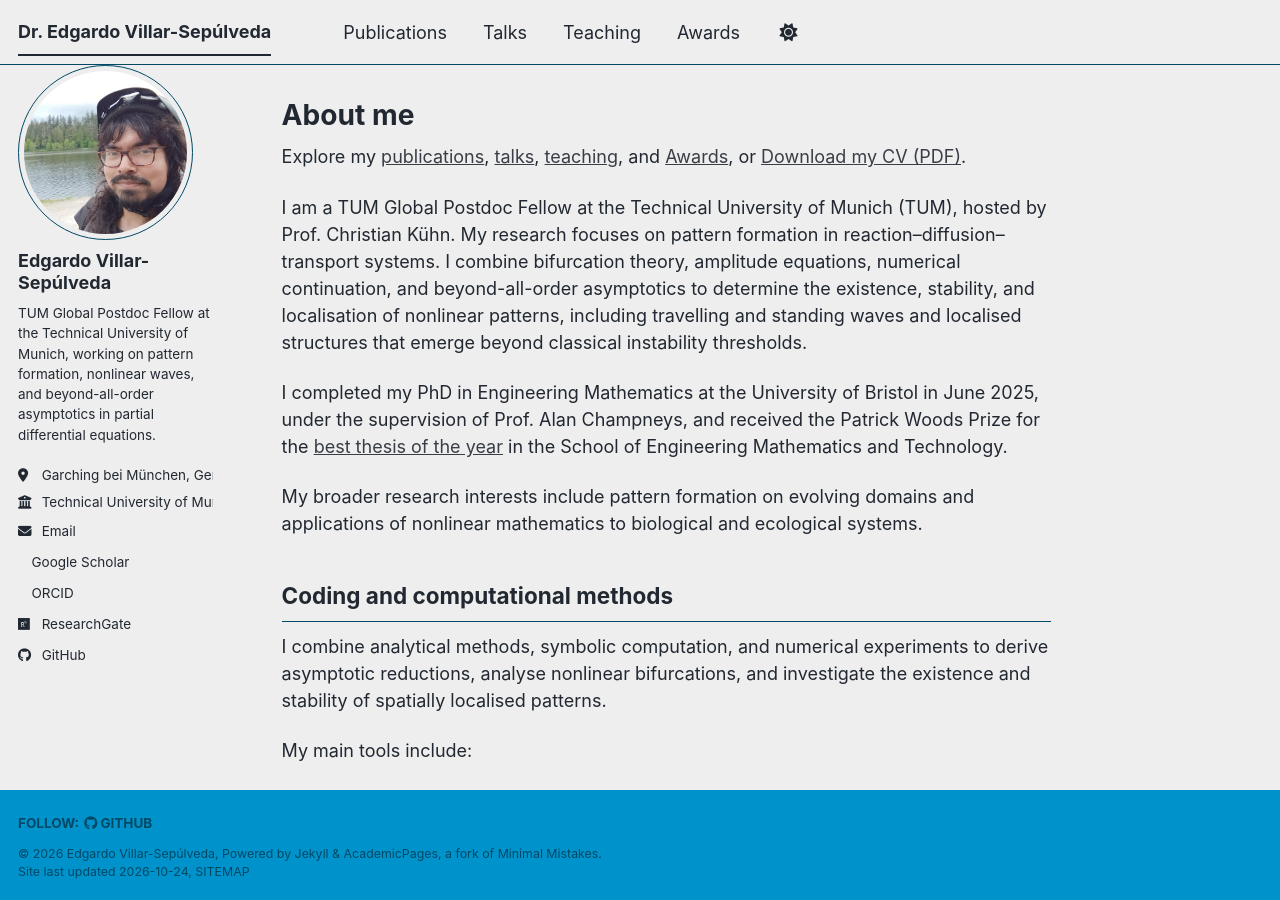
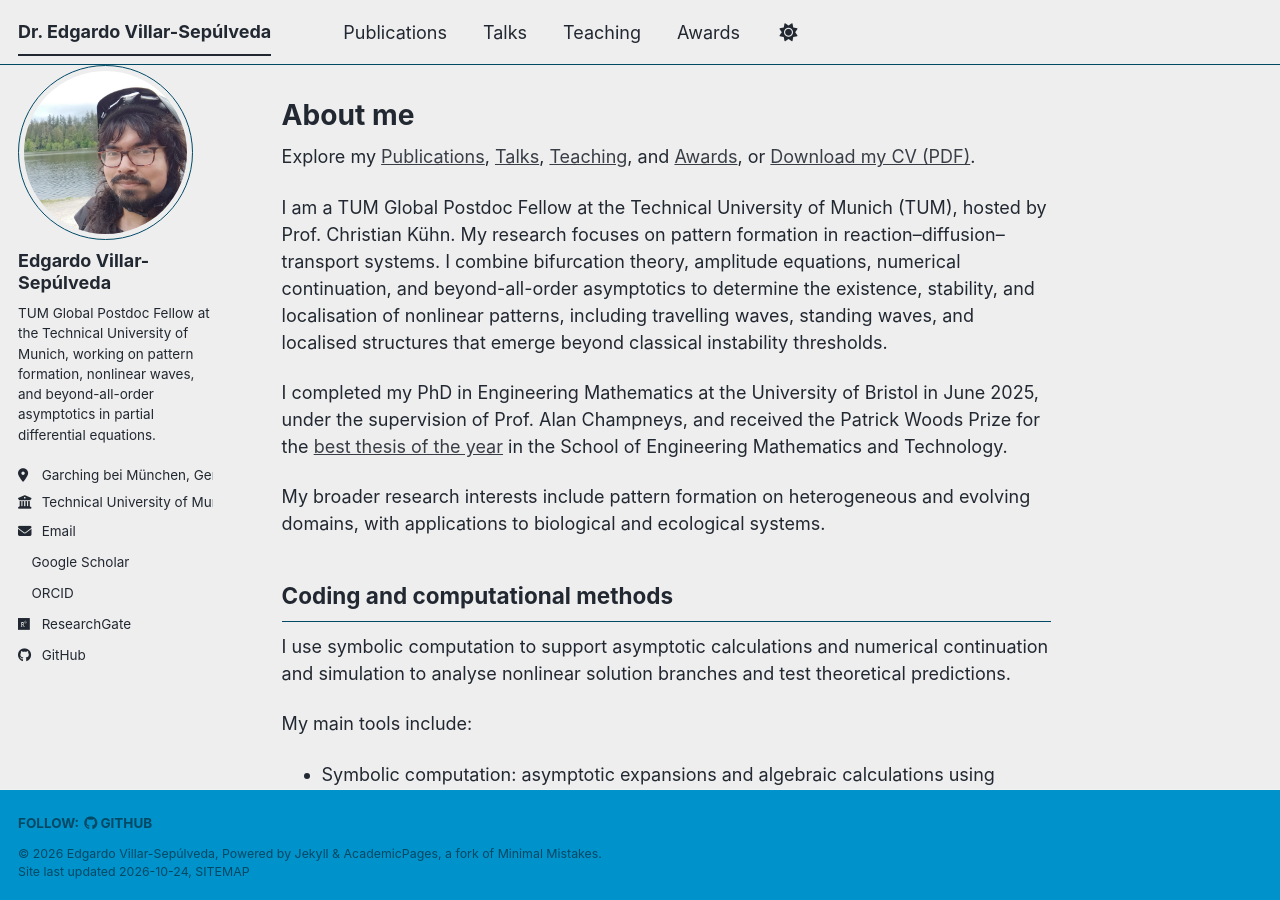
Before and after one commit to edgardeitor/edgardeitor.github.io, a Jekyll site: the page built from _pages/about.md, in a window 1280 px wide and 900 px high. Built offline with Jekyll 4.4.1, drawn with Linux system fonts in a browser that asks for light colours; a style sheet for code colours, icons or effects is not loaded.

Commit message:
Updating information

```diff
--- a/_pages/about.md
+++ b/_pages/about.md
@@ -7,17 +7,17 @@ redirect_from:
   - /about.html
 ---
 
-Explore my [publications](/publications/), [talks](/talks/), [teaching](/teaching/), and [Awards](/portfolio/), or [Download my CV (PDF)](/files/Edgardo_Villar-Sepulveda_CV.pdf).
+Explore my [Publications](/publications/), [Talks](/talks/), [Teaching](/teaching/), and [Awards](/portfolio/), or [Download my CV (PDF)](/files/Edgardo_Villar-Sepulveda_CV.pdf).
 
-I am a TUM Global Postdoc Fellow at the Technical University of Munich (TUM), hosted by Prof. Christian Kühn. My research focuses on pattern formation in reaction–diffusion–transport systems. I combine bifurcation theory, amplitude equations, numerical continuation, and beyond-all-order asymptotics to determine the existence, stability, and localisation of nonlinear patterns, including travelling and standing waves and localised structures that emerge beyond classical instability thresholds.
+I am a TUM Global Postdoc Fellow at the Technical University of Munich (TUM), hosted by Prof. Christian Kühn. My research focuses on pattern formation in reaction–diffusion–transport systems. I combine bifurcation theory, amplitude equations, numerical continuation, and beyond-all-order asymptotics to determine the existence, stability, and localisation of nonlinear patterns, including travelling waves, standing waves, and localised structures that emerge beyond classical instability thresholds.
 
 I completed my PhD in Engineering Mathematics at the University of Bristol in June 2025, under the supervision of Prof. Alan Champneys, and received the Patrick Woods Prize for the [best thesis of the year](https://research-information.bris.ac.uk/en/studentTheses/general-approaches-to-pattern-formation-in-reaction-diffusion-sys/) in the School of Engineering Mathematics and Technology.
 
-My broader research interests include pattern formation on evolving domains and applications of nonlinear mathematics to biological and ecological systems.
+My broader research interests include pattern formation on heterogeneous and evolving domains, with applications to biological and ecological systems.
 
 ## Coding and computational methods
 
-I combine analytical methods, symbolic computation, and numerical experiments to derive asymptotic reductions, analyse nonlinear bifurcations, and investigate the existence and stability of spatially localised patterns.
+I use symbolic computation to support asymptotic calculations and numerical continuation and simulation to analyse nonlinear solution branches and test theoretical predictions.
 
 My main tools include:
 
```
